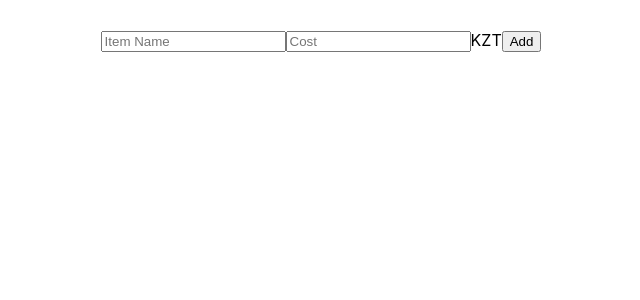
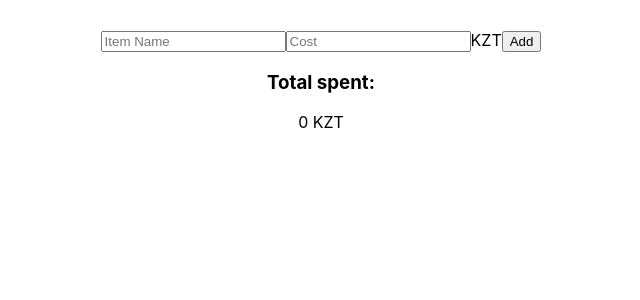
Before and after one commit to dproshutin/homework_55_task2, a React (Create React App) app: page / in a window 1280 px wide. Shown: the top 300 px of the page, without its empty margins (319-959 px from the left). Built offline with nearby package versions, Linux system fonts and the light colour scheme.

Commit message:
TotalCost component is created.

```diff
--- /dev/null
+++ b/src/components/TotalCost/TotalCost.js
@@ -0,0 +1,14 @@
+import React from 'react';
+import './TotalCost.css';
+
+const TotalCost = props => {
+    return (
+        <div>
+            <h3>Total spent:</h3>
+            <span>{props.total}</span>
+            <span> KZT</span>
+        </div>
+    );
+};
+
+export default TotalCost;
--- a/src/containers/App.js
+++ b/src/containers/App.js
@@ -2,13 +2,15 @@ import React, {Component} from 'react';
 import './App.css';
 import AddCost from '../components/AddCost/AddCost';
 import CostItem from '../components/CostItem/CostItem';
+import TotalCost from '../components/TotalCost/TotalCost';
 
 const uuid = require('uuid/v1');
 
 class App extends Component {
     state = {
         costs: [],
-        currentCost: {}
+        currentCost: {},
+        total: 0
     };
 
     typeItem = (event) => {
@@ -31,8 +33,9 @@ class App extends Component {
         const costs = [...this.state.costs];
         let currentCost = {item: this.state.currentCost.item, cost: this.state.currentCost.cost, id: uuid()};
         costs.push(currentCost);
+        let total = this.state.total + parseFloat(currentCost.cost);
         currentCost = {item: '', cost: ''};
-        this.setState({costs, currentCost});
+        this.setState({costs, currentCost, total});
 
         // console.log(currentCost);
 
@@ -40,8 +43,10 @@ class App extends Component {
     removeCost = (id) => {
         const costs = [...this.state.costs];
         const index = costs.findIndex(item => id === item.id);
-        costs.splice(index, 1);
-        this.setState({costs});
+        const costRemoved = costs.splice(index, 1);
+        let total = this.state.total - parseFloat(costRemoved.cost);
+        console.log(total);
+        this.setState({costs, total});
     };
 
     render() {
@@ -74,6 +79,9 @@ class App extends Component {
                             }
                         </div> : null
                 }
+                <TotalCost
+                    total={this.state.total}
+                />
 
             </div>
 
```
Also changed, not shown: src/components/TotalCost/TotalCost.css (added).
